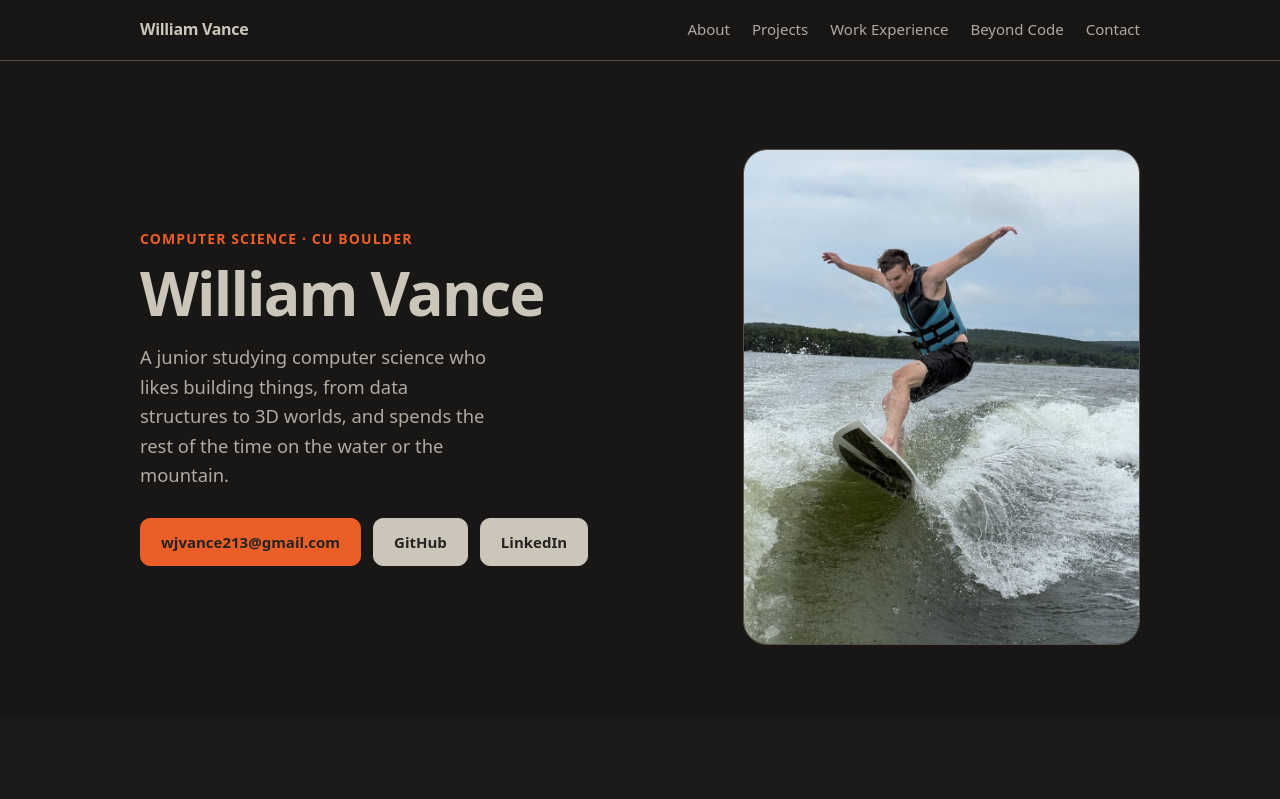
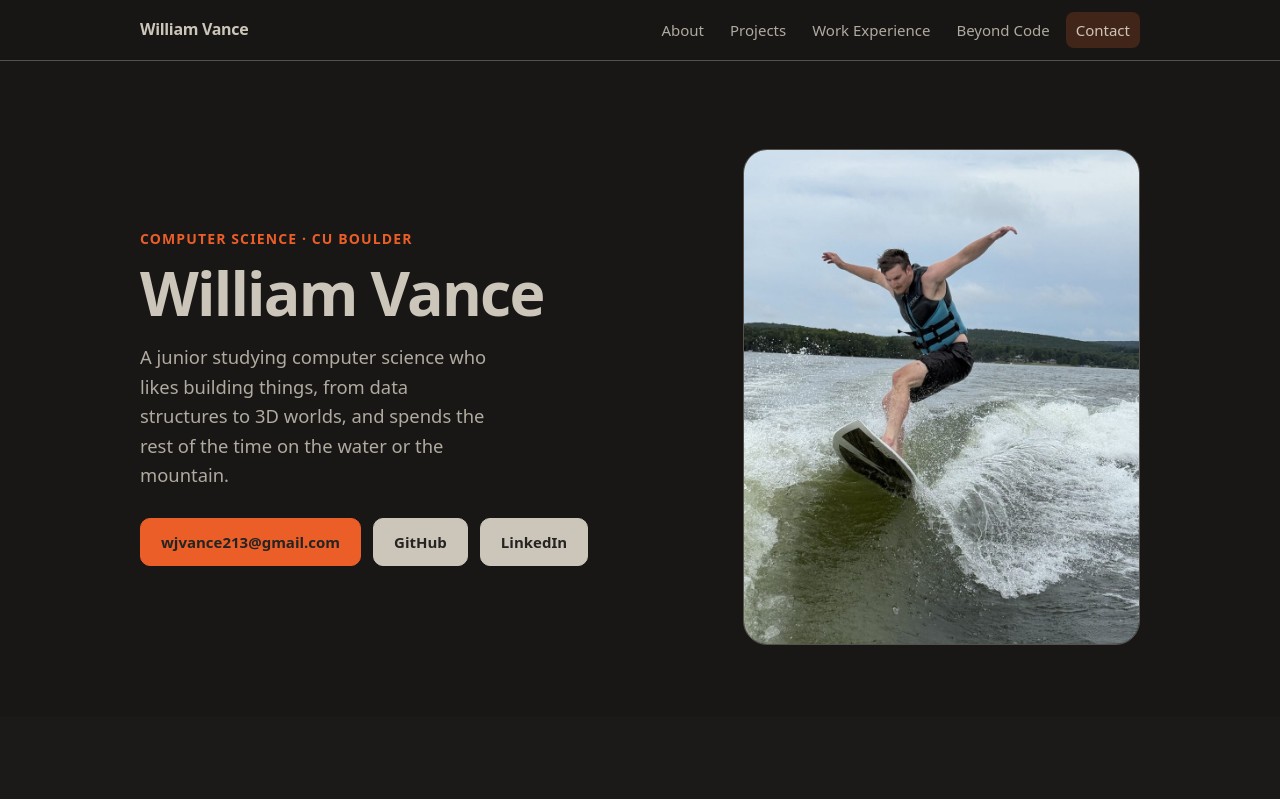
Before and after one commit to wjvance213/personalWebsite, a React (Vite) app: page / in a window 1280 px wide. Shown: the top 799 px of the page. Built offline with nearby package versions, Linux system fonts and the light colour scheme.

Commit message:
adding legend content highlighting

```diff
--- a/src/components/Nav.jsx
+++ b/src/components/Nav.jsx
@@ -1,6 +1,47 @@
+import { useEffect, useState } from 'react'
 import { navLinks, site } from '../content.js'
 
+// Returns the id of the linked section the viewer is reading: the last one whose top has
+// passed the middle of the screen. Unlinked sections (Skills) keep the previous link lit,
+// and the last link wins at the bottom of the page since Contact may never reach the middle.
+function useActiveSection() {
+  const [active, setActive] = useState(null)
+
+  useEffect(() => {
+    const ids = navLinks.map((link) => link.href.slice(1))
+    let frame = 0
+
+    const update = () => {
+      frame = 0
+      const atBottom = window.innerHeight + window.scrollY >= document.documentElement.scrollHeight - 2
+      if (atBottom) return setActive(ids[ids.length - 1])
+      let current = null
+      for (const id of ids) {
+        const el = document.getElementById(id)
+        if (el && el.getBoundingClientRect().top <= window.innerHeight / 2) current = id
+      }
+      setActive(current)
+    }
+    const onScroll = () => {
+      if (!frame) frame = requestAnimationFrame(update)
+    }
+
+    onScroll()
+    window.addEventListener('scroll', onScroll, { passive: true })
+    window.addEventListener('resize', onScroll)
+    return () => {
+      cancelAnimationFrame(frame)
+      window.removeEventListener('scroll', onScroll)
+      window.removeEventListener('resize', onScroll)
+    }
+  }, [])
+
+  return active
+}
+
 export default function Nav() {
+  const active = useActiveSection()
+
   return (
     <nav>
       <div className="wrap">
@@ -8,11 +49,16 @@ export default function Nav() {
           {site.name}
         </a>
         <ul>
-          {navLinks.map((link) => (
-            <li key={link.href}>
-              <a href={link.href}>{link.label}</a>
-            </li>
-          ))}
+          {navLinks.map((link) => {
+            const isActive = link.href === `#${active}`
+            return (
+              <li key={link.href}>
+                <a href={link.href} className={isActive ? 'active' : undefined} aria-current={isActive ? 'location' : undefined}>
+                  {link.label}
+                </a>
+              </li>
+            )
+          })}
         </ul>
       </div>
     </nav>
--- a/src/index.css
+++ b/src/index.css
@@ -44,9 +44,15 @@ nav {
 }
 nav .wrap { display: flex; align-items: center; justify-content: space-between; height: 60px; }
 .logo { font-weight: 800; letter-spacing: -0.02em; text-decoration: none; color: var(--text); }
-nav ul { display: flex; gap: 22px; list-style: none; margin: 0; padding: 0; }
-nav ul a { color: var(--muted); text-decoration: none; font-size: 15px; }
+nav ul { display: flex; gap: 6px; list-style: none; margin: 0; padding: 0; }
+nav ul a {
+  display: block; padding: 6px 10px; border-radius: 8px;
+  color: var(--muted); text-decoration: none; font-size: 15px;
+  transition: background-color 0.25s, color 0.25s;
+}
 nav ul a:hover { color: var(--text); }
+/* Section currently in view (set by Nav's scroll tracking) */
+nav ul a.active { color: var(--text); background: color-mix(in srgb, var(--accent) 20%, transparent); }
 
 /* Hero */
 .hero { padding: 88px 0 72px; }
```
